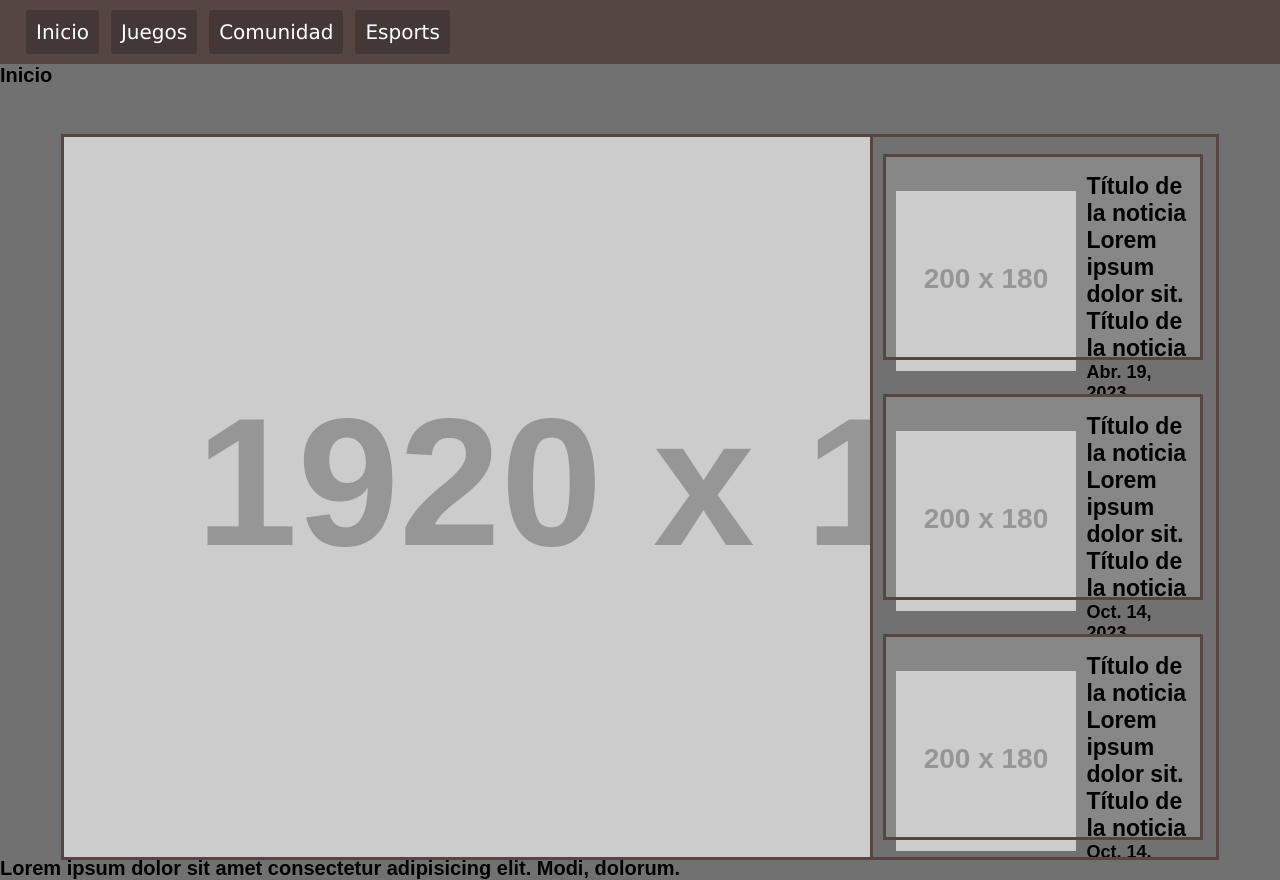
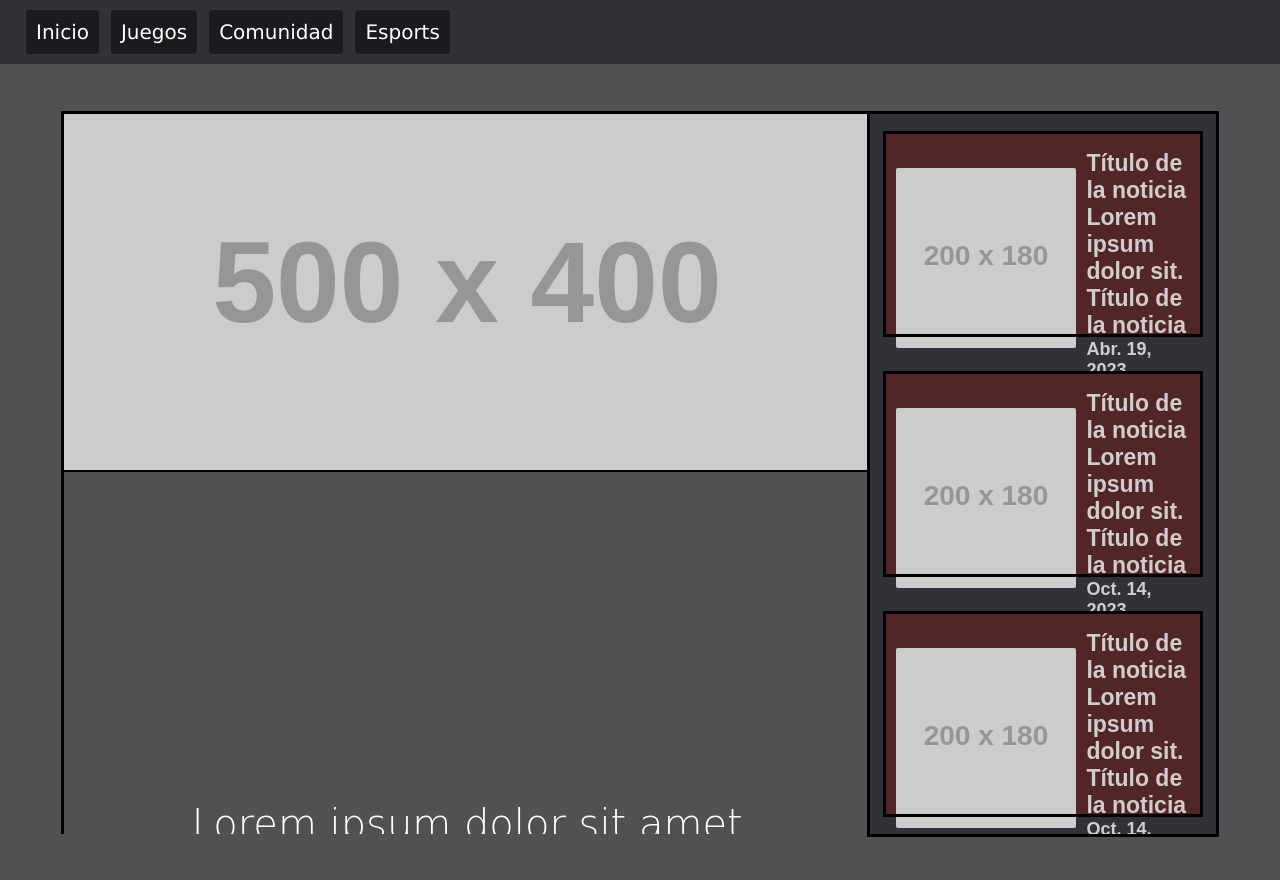
Before and after one commit to Francisco-Schoninger/segunda-pre-entrega-coderhouse, a plain HTML site: page index.html in a window 1280 px wide. After the commit the page ends 834 px from the top, so only its background shows below. Drawn offline with Linux system fonts and the light colour scheme; placeholder pictures from the web are drawn by us; a web font is replaced by a local one.

Commit message:
Más o menos cambié la paleta de colores. Ahora estoy reestructurando ciertas cosas.

```diff
--- a/estilos.css
+++ b/estilos.css
@@ -17,7 +17,7 @@ body{
 }
 
 body{
-  background-color: #727171;
+  background-color: #515052;
 }
 
 
@@ -26,7 +26,7 @@ body{
 
 
 .navbar{
-  background-color: #564642;
+  background-color: #333138;
   padding: 1rem;
 }
 
@@ -36,7 +36,7 @@ body{
 }
 
 .navbar__list__item{
-  background-color: #433835;
+  background-color: #1b1a1e;
   padding: 0.5rem;
   margin: 0.3rem 0.3rem;
   border-radius: 3px;
@@ -58,7 +58,7 @@ body{
 
 
 .navbar__list__item:hover{
-  background-color: #82706b;
+  background-color: #4e4c56;
 }
 
 .navbar__list li:hover{
@@ -84,24 +84,27 @@ body{
   "main other";
 
   justify-content: center;
+
   margin-top: 2.5rem;
 }
 
 .menu__gridContainer div{
-  outline:3px solid #564642;
+  outline:3px solid #000105;
 }
 
 .menu__gridContainer__main{
   grid-area: main;
-  background-color: #888787;
-  z-index: 1000;
-  background-image:url(https://placeholder.com/1920x1080);
+  /* background-color: #522626; */
+
+  /* background-image:url(https://placeholder.com/1920x1080);
   background-repeat: no-repeat;
-  background-size:cover;
+  background-size:cover; */
   display: grid;
+  overflow: hidden;
+
 }
 
-/* ===titulo noticia principal=== */
+/* ===titulo e imagen noticia principal=== */
 
 .menu__gridContainer__main__title{
   color: white;
@@ -111,8 +114,18 @@ body{
   font-family: 'Castoro Titling', cursive;
   align-self: flex-end;
   margin: 2rem 5rem;
+
 }
 
+.menu__gridContainer__main__img{
+  border-bottom: 2px solid black;
+  border-right: 2px solid black;
+  border-left: 2px solid black;
+  justify-self: center;
+  width: 100%;
+  height: 55%;
+  object-fit: cover;
+}
 
 
 /* ================== noticias secundarias ================ */
@@ -123,17 +136,20 @@ body{
   grid-template-rows: 12rem 12rem 12rem 12rem 12rem;
   grid-template-columns: 100%;
   overflow: auto;
+  background-color: #333138;
+  z-index: 1000;
 }
 
 .otherNew{
   margin: 1rem 0.8rem;
-  background-color: #888787;
+  background-color: #522626;
   display: grid;
   align-items: center;
   grid-template-areas:
   "otherNewImage otherNewTitle"
-  "otherNewImage otherNewDate"
+  "otherNewImage otherNewDate";
 
+  transition: scale 0.25s;
 }
 
 .otherNew img{
@@ -142,6 +158,7 @@ body{
   height: 180px;
   width: 180px;
   object-fit: cover;
+  border-radius: 6%;
 }
 
 .otherNew h3{
@@ -151,6 +168,7 @@ body{
   align-self: normal;
   margin-top: 0.8rem;
   grid-area: otherNewTitle;
+  color: #d2cdcd;
 }
 
 .otherNew__date{
@@ -159,4 +177,15 @@ body{
   font-family: 'Ysabeau', sans-serif;
   justify-self: end;
   margin-right: 1rem;
+  color: #d2cdcd;
 }
+
+
+.otherNew:hover{
+  scale: 1.02;
+}
+
+.otherNew:hover h3{
+  text-decoration: underline;
+  color: #ede9e9;
+}
--- a/index.html
+++ b/index.html
@@ -29,17 +29,22 @@
         </nav>
     </header>
 
+
+
+
     <main>
+<!-- =============| PORTAL DE NOTICIAS |============= -->
 
-        <h1>Inicio</h1>
 
-<!-- =============| PORTAL DE NOTICIAS |============= -->
+        <div class="menuBackground"></div>
 
         <article class="menu">
             <section class="menu__gridContainer">
                 <div class="menu__gridContainer__main">
 
-                <h2 class="menu__gridContainer__main__title"></h2>
+                    <img class="menu__gridContainer__main__img" src="https://placeholder.com/500x400">
+
+                    <h2 class="menu__gridContainer__main__title">Lorem ipsum dolor sit amet consectetur adipisicing elit. Enim.</h2>
 
                 </div>
 
@@ -90,7 +95,7 @@
 
     <footer>
         <div class="footer">
-            <h6>Lorem ipsum dolor sit amet consectetur adipisicing elit. Modi, dolorum.</h6>
+            <!-- <h6>Lorem ipsum dolor sit amet consectetur adipisicing elit. Modi, dolorum.</h6> -->
         </div>
     </footer>
 
```
